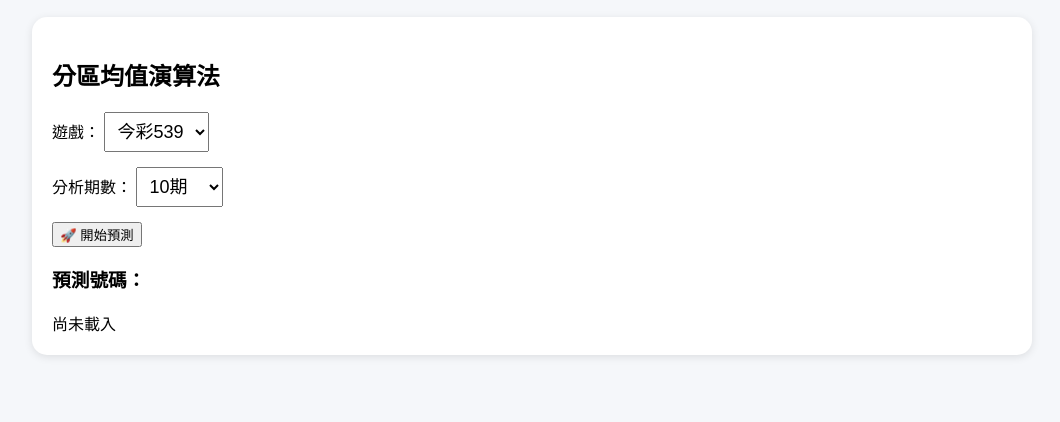
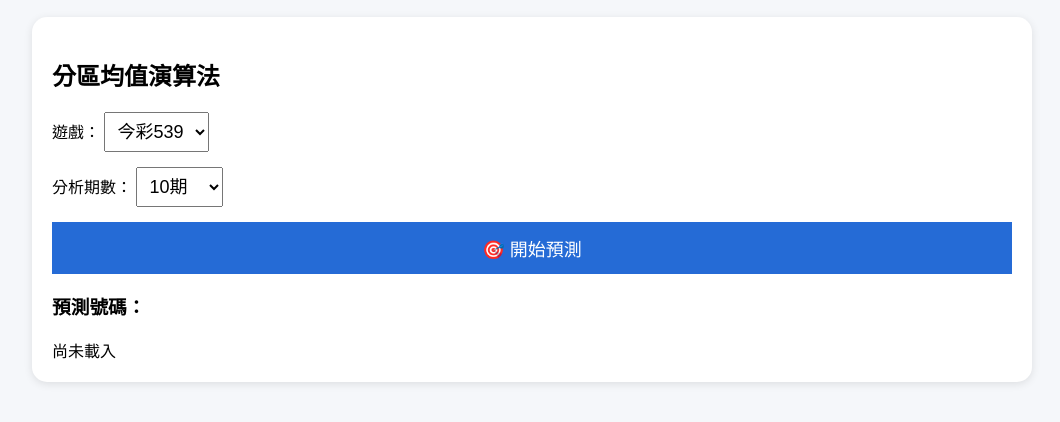
Before and after one commit to Tony-1943/taiwan-lottery, a plain HTML site: page prediction.html in a window 1280 px wide. Shown: the part 160-582 px from the top of the page, without its empty margins (108-1168 px from the left). Drawn offline with Linux system fonts and the light colour scheme.

Commit message:
Update prediction.html

```diff
--- a/prediction.html
+++ b/prediction.html
@@ -47,6 +47,22 @@ h1{
 select{
     padding:8px;
     font-size:18px;
+}
+
+.predict-btn{
+    width:100%;
+    background:#256bd6;
+    color:white;
+    border:none;
+    height:52px;
+    font-size:18px;
+    border-radius:0;
+    cursor:pointer;
+    transition:0.2s;
+}
+
+.predict-btn:hover{
+    background:#1e4faa;
 }
 
 </style>
@@ -109,7 +125,7 @@ select{
 <div class="select-box">
 
 <button id="predictBtn" class="predict-btn">
-🚀 開始預測
+🎯 開始預測
 </button>
 
 </div>
```
